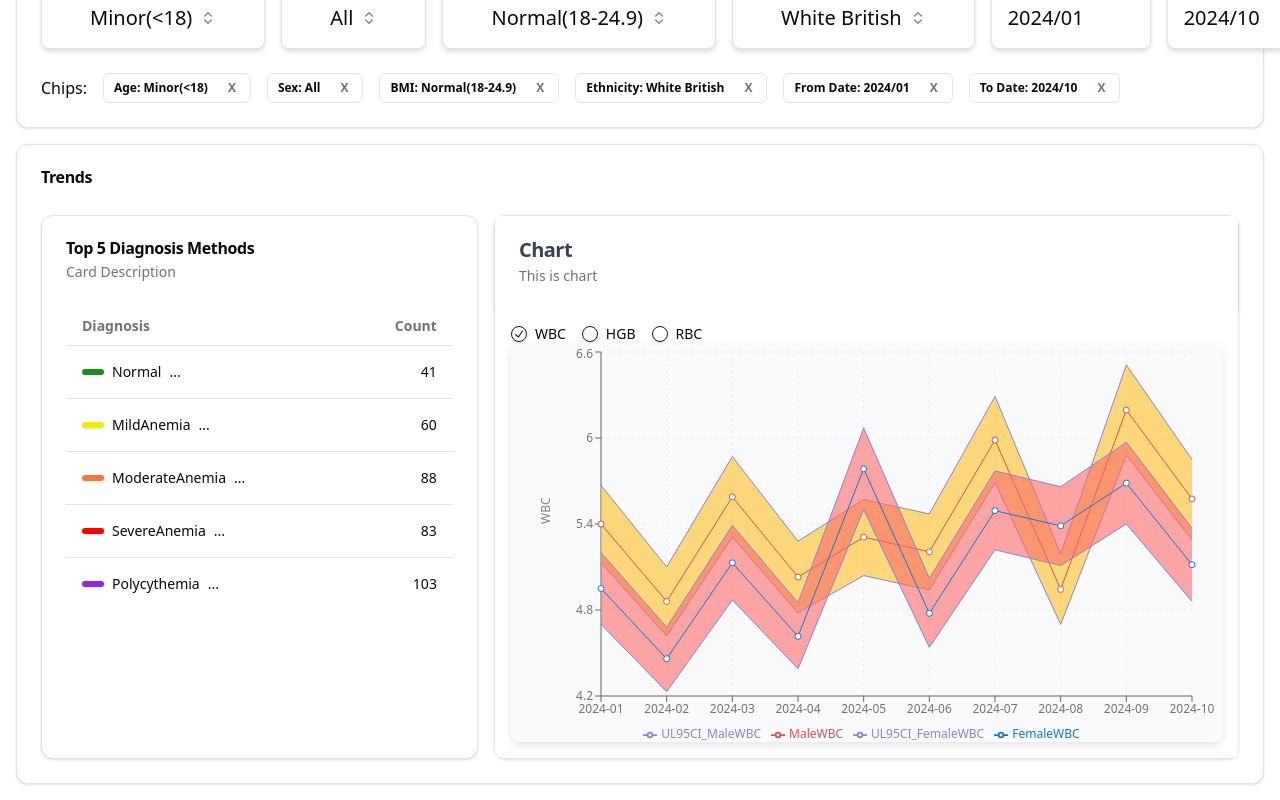
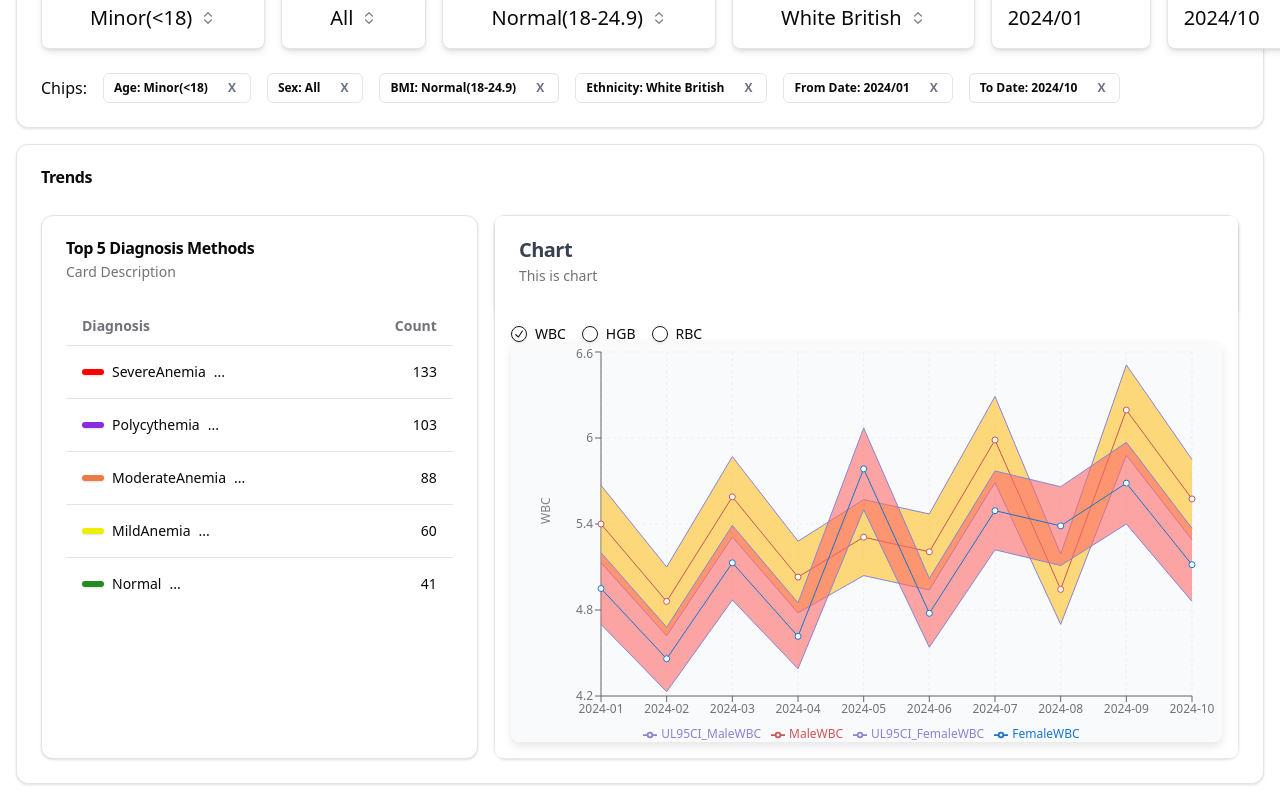
Before and after one commit to Steve23Joe/Blood-Count-fe, a React (Vite) app: page / in a window 1280 px wide. Shown: the part 1036-1836 px from the top of the page. Built offline with nearby package versions, Linux system fonts and the light colour scheme.

Commit message:
top 5 diagnosis

```diff
--- a/src/components/ControlAndDisplay.tsx
+++ b/src/components/ControlAndDisplay.tsx
@@ -562,7 +562,9 @@ const ControlAndDisplay: React.FC = () => {
                                     </TableRow>
                                     </TableHeader>
                                     <TableBody>
-                                        {updatedDiagnosis.map((diagnosi) => (
+                                    {updatedDiagnosis
+                                        .sort((a, b) => b.count - a.count) // 按 count 降序排序
+                                        .map((diagnosi) => (
                                             <TableRow key={diagnosi.diagnosis} className="hover:bg-gray-50">
                                                 <TableCell className="flex items-center space-x-2 pl-4 py-4">
                                                     <Badge
@@ -591,7 +593,8 @@ const ControlAndDisplay: React.FC = () => {
                                                 </TableCell>
                                             </TableRow>
                                         ))}
-                                    </TableBody>
+                                </TableBody>
+
 
 
                                 </Table>
--- a/src/components/data.json
+++ b/src/components/data.json
@@ -11,7 +11,7 @@
     "NormalRBC": 4.05,
     "MildAnemiaRBC": 5.85,
     "ModerateAnemiaRBC": 8.55,
-    "SevereAnemiaRBC":9.55,
+    "SevereAnemiaRBC":19.55,
     "PolycythemiaRBC":11.55,
     "UL95CI_MaleWBC": [5.67, 5.13],
     "UL95CI_FemaleWBC": [5.2, 4.7],
@@ -29,7 +29,7 @@
     "NormalRBC": 3.645,
     "MildAnemiaRBC": 5.265,
     "ModerateAnemiaRBC": 7.695,
-    "SevereAnemiaRBC":8.55,
+    "SevereAnemiaRBC":18.55,
     "PolycythemiaRBC":10.55,
     "UL95CI_MaleWBC": [5.1, 4.62],
     "UL95CI_FemaleWBC": [4.68, 4.23],
@@ -48,7 +48,7 @@
     "NormalRBC": 4.1925,
     "MildAnemiaRBC": 6.1275,
     "ModerateAnemiaRBC": 8.9325,
-    "SevereAnemiaRBC":7.55,
+    "SevereAnemiaRBC":17.55,
     "PolycythemiaRBC":9.55,
     "UL95CI_MaleWBC": [5.87, 5.31],
     "UL95CI_FemaleWBC": [5.39, 4.87],
@@ -67,7 +67,7 @@
     "NormalRBC": 3.773,
     "MildAnemiaRBC": 5.542,
     "ModerateAnemiaRBC": 8.06,
-    "SevereAnemiaRBC":6.55,
+    "SevereAnemiaRBC":16.55,
     "PolycythemiaRBC":8.55,
     "UL95CI_MaleWBC": [5.28, 4.78],
     "UL95CI_FemaleWBC": [4.85, 4.39],
@@ -85,7 +85,7 @@
     "NormalRBC": 4.338,
     "MildAnemiaRBC": 6.373,
     "ModerateAnemiaRBC": 9.28,
-    "SevereAnemiaRBC":5.55,
+    "SevereAnemiaRBC":15.55,
     "PolycythemiaRBC":7.55,
     "UL95CI_MaleWBC": [5.57, 5.04],
     "UL95CI_FemaleWBC": [6.07, 5.5],
```
